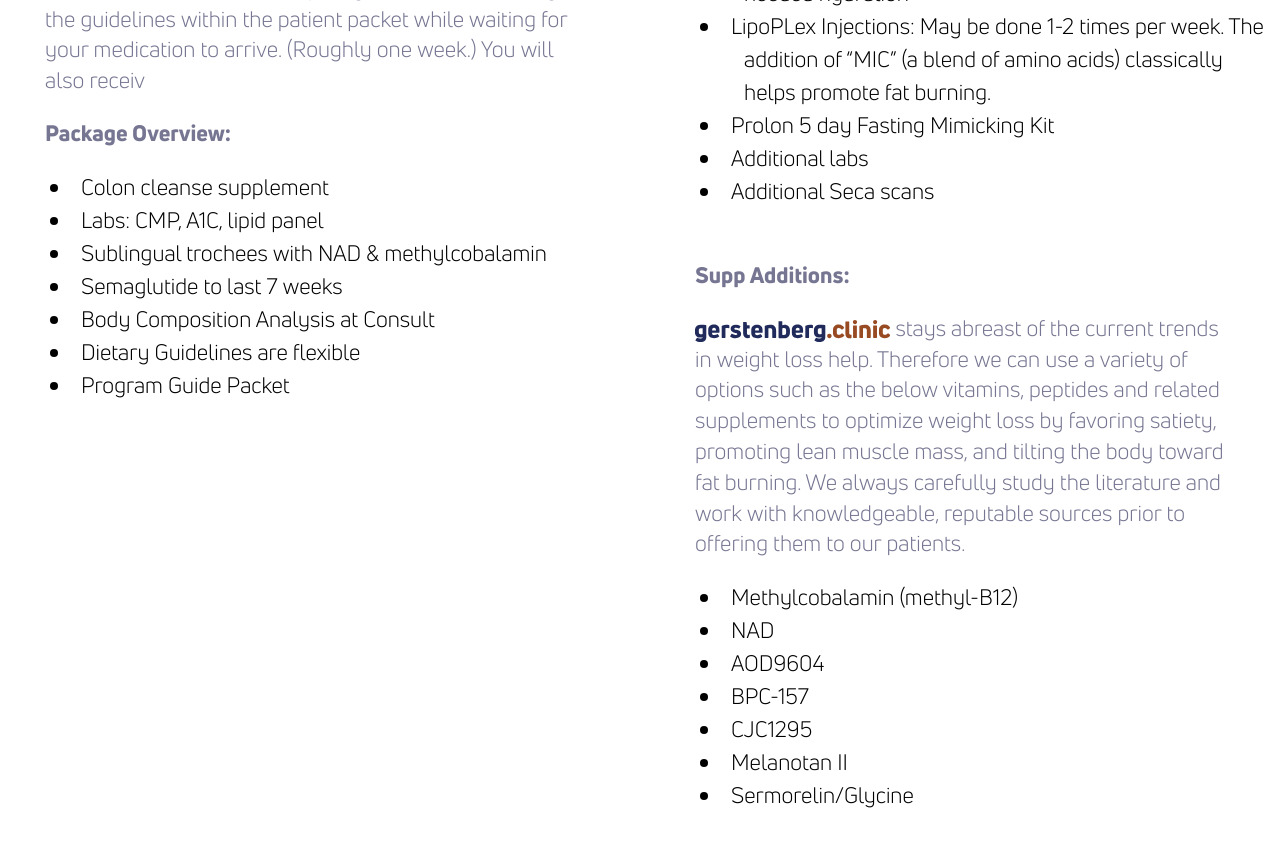
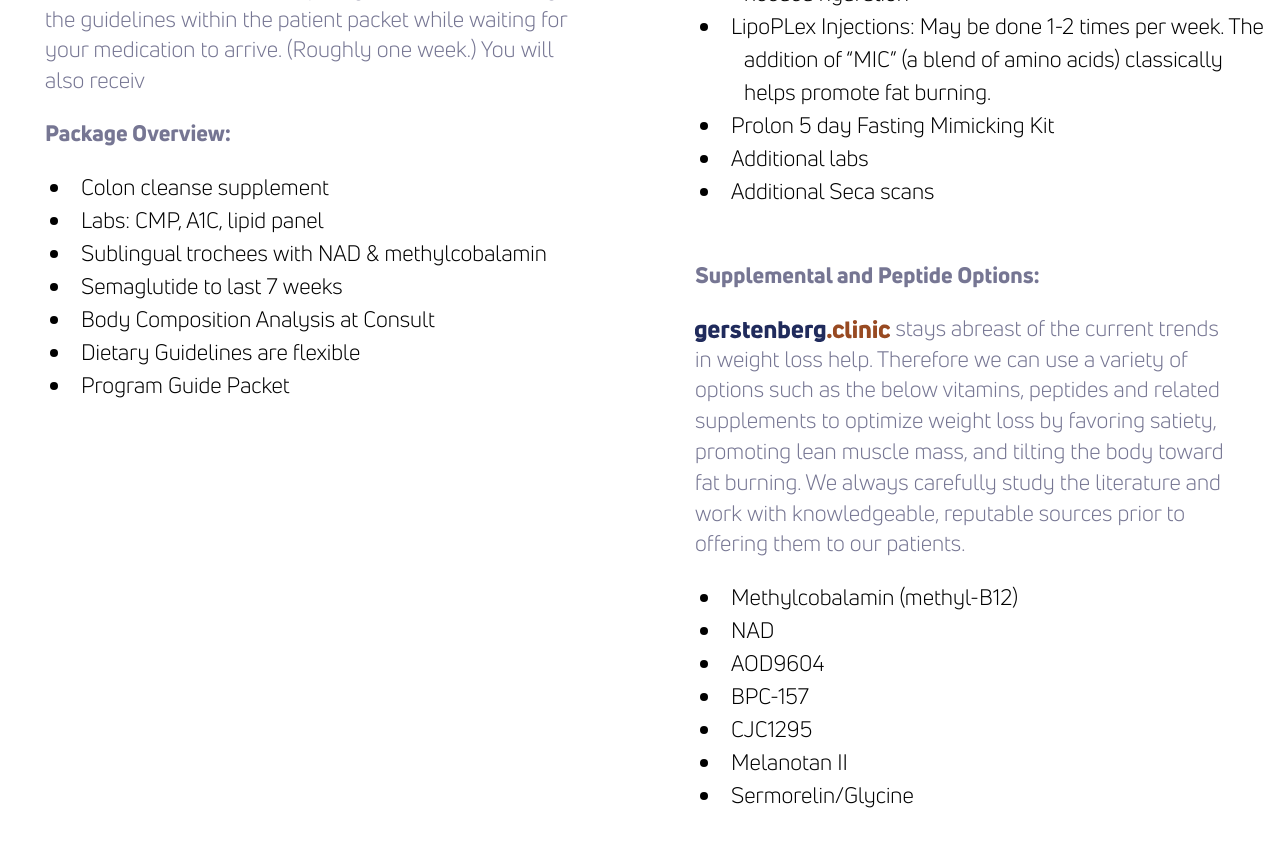
Before and after one commit to theneverwoods/gerstenberg.clinic, a Jekyll site: the page built from services/weight.html, in a window 1280 px wide and 900 px high, scrolled down 1869 px. Shown: the top 847 px of the window. Built offline with Jekyll 4.4.1, drawn with Linux system fonts in a browser that asks for light colours.

Commit message:
Update weight.html

```diff
--- a/services/weight.html
+++ b/services/weight.html
@@ -44,7 +44,7 @@ stylesheet: about
         <li>Additional labs</li>
         <li>Additional Seca scans</li>
       </ul>
- <p><b>Supp Additions:</b></p>
+ <p><b>Supplemental and Peptide Options:</b></p>
       <p>{% include svgs/logo.html %} stays abreast of the current trends in weight loss help. Therefore we can use a variety of options such as the below vitamins, peptides and related supplements to optimize weight loss by favoring satiety, promoting lean muscle mass, and tilting the body toward fat burning. We always carefully study the literature and work with knowledgeable, reputable sources prior to offering them to our patients.
       </p>
     <ul style="padding-left: 35px;">
```
